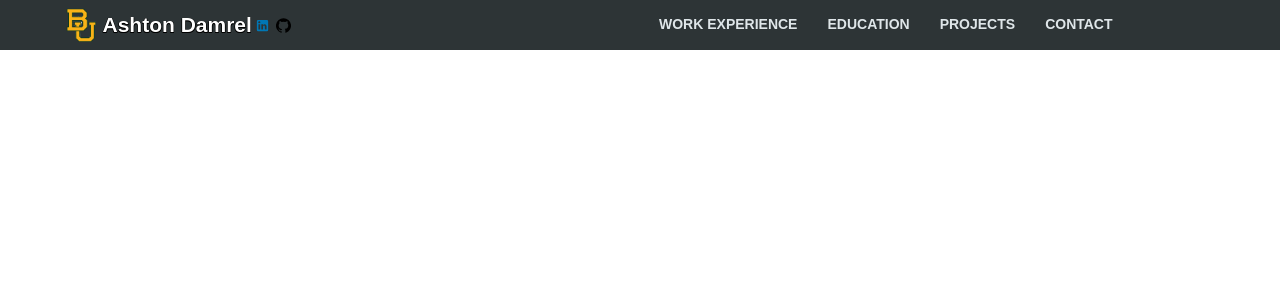
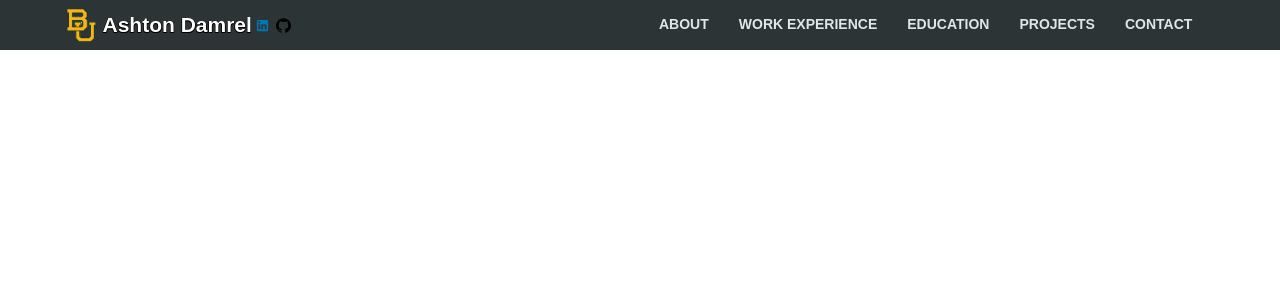
Before and after one commit to Drumshadow/AWS_Website, a React (Create React App) app: page / in a window 1280 px wide. Shown: the top 300 px of the page. Built offline with nearby package versions, Linux system fonts and the light colour scheme.

Commit message:
Added about back, whoops

```diff
--- a/src/Componets/NavigationBar.jsx
+++ b/src/Componets/NavigationBar.jsx
@@ -47,6 +47,7 @@ const Navbar = (props) => {
                     </Grid>
                     <Grid>
                     <NavLinks style={linkAnimation}>
+                        <a style={{right: "0"}} href="/">About</a>
                         <a style={{right: "0"}} href="/">Work Experience</a>
                         <a style={{right: "0"}} href="/">Education</a>
                         <a style={{right: "0"}} href="/">Projects</a>
```
